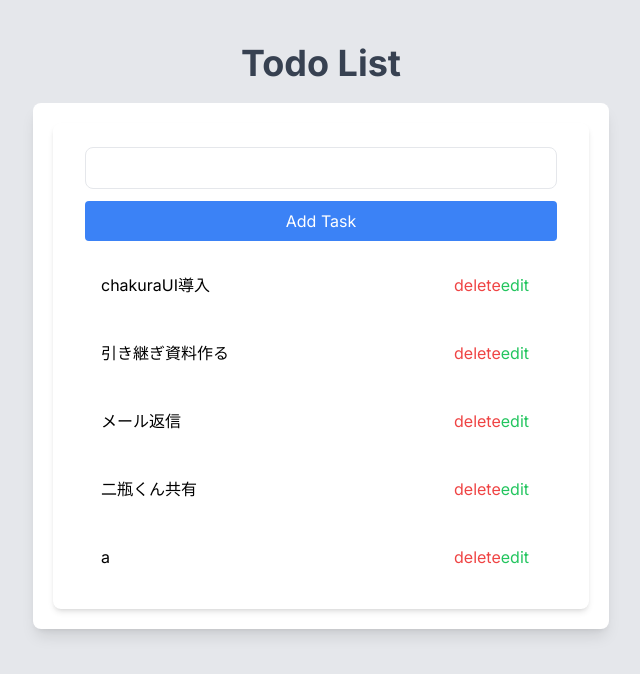
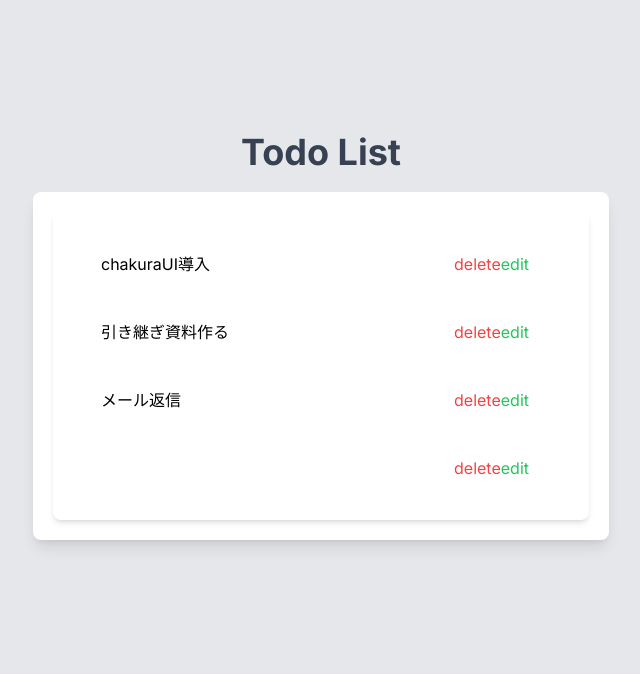
Before and after one commit to i2rin/todolist-nextjs, a Next.js app: page / in a window 1280 px wide. Shown: the top 674 px of the page, without its empty margins (319-959 px from the left). Built offline with nearby package versions, Linux system fonts and the light colour scheme; data requests are answered from the project's data file.

Commit message:
✨日付追加機能を実装しました

```diff
--- a/src/app/components/AddTask.tsx
+++ b/src/app/components/AddTask.tsx
@@ -5,11 +5,18 @@ import {v4 as uuidv4} from "uuid";
 
 const AddTask = () => {
     const [taskTitle, setTaskTitle] = useState("");
+    const [dueDate, setDueDate] = useState(""); // タスクの期限の状態を追加
 
     const handleSubmit = async (e:FormEvent) => {
         e.preventDefault();
-        await addTodo({ id: uuidv4(), text: taskTitle  });
+        addTodo({ id: uuidv4(), text: taskTitle, dueDate: dueDate  })
+          .then(() => {
         setTaskTitle("");
+        setDueDate(""); //フォームをリセット
+    })
+    .catch((err) => {
+    console.error(err);
+    });
     };
 
   return (
@@ -20,9 +27,15 @@ const AddTask = () => {
             onChange = {(e: ChangeEvent<HTMLInputElement>) => setTaskTitle(e.target.value)}
             value = {taskTitle}
          />
+          <input
+              type = "date"
+              className = "w-full border px-4 py-2 rounded-lg focus:ourline-none fucus:boder-blue-400"
+              onChange = {(e: ChangeEvent<HTMLInputElement>) => setDueDate(e.target.value)}
+              value = {dueDate}
+          />
         <button className="w-full px-4 py-2 text-white bg-blue-500 rounded transform hover:bg-blue-400 hover:scale-95 duration-200">Add Task</button>
     </form>
-  )
+  );
 };
 
 export default AddTask;
--- a/src/app/data/todos.json
+++ b/src/app/data/todos.json
@@ -13,12 +13,8 @@
       "text": "メール返信"
     },
     {
-      "id": "d4f5f1a5-96ac-403d-a613-3812d27d055e",
-      "text": "二瓶くん共有"
-    },
-    {
-      "id": "c2f3e6c2-af83-4f4a-9d95-d0d0b769064b",
-      "text": "a"
+      "id": "4f9eee39-1a05-4ebc-b0eb-8e55987051a4",
+      "text": ""
     }
   ]
 }
--- a/src/app/page.tsx
+++ b/src/app/page.tsx
@@ -1,4 +1,4 @@
-
+"use client";
 import AddTask from '../app/components/AddTask';
 import TodoList from '../app/components/TodoList';
 import { getAllTodos } from "../app/pages/api";
@@ -7,14 +7,13 @@ export default async function Home() {
   const tasks = await getAllTodos();
   console.log(tasks);
 
-    return (
+   return (
     <main className="flex flex-col items-center justify-center min-h-screen py-2 bg-gray-200">
       <h1 className = "text-4xl font-bold text-gray-700 -mt-32 ">
       Todo List
       </h1>
       <div className = "w-full max-w-xl mt-5 p-5 bg-white shadow-lg rounded-lg">
        <div className = "w-full px-8 py-6 bg-white shadow-md rounded-lg ">
-       <AddTask />
        <TodoList tasks = {tasks} />
        </div>
       </div>
--- a/src/app/pages/types.ts
+++ b/src/app/pages/types.ts
@@ -1,4 +1,5 @@
 export interface Task {
     id: string;
     text: string;
+    dueDate: string;
 }
```
